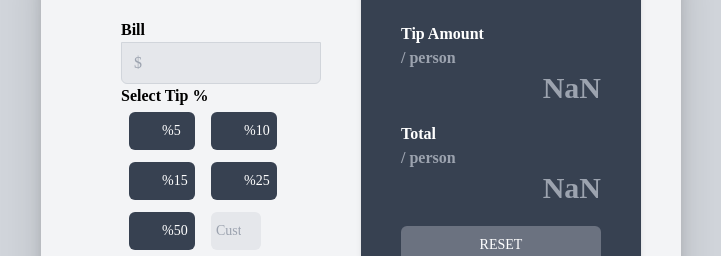
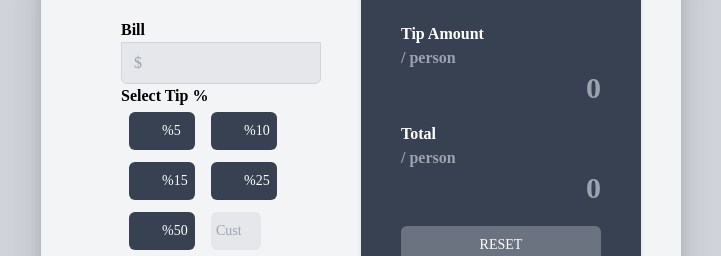
Before and after one commit to Edwardb11/Tip-calculator-app, a React (Create React App) app: page / in a window 1280 px wide. Shown: the part 229-485 px from the top of the page, without its empty margins (279-1000 px from the left). Built offline with nearby package versions, Linux system fonts and the light colour scheme.

Commit message:
Fix: updating the comparison with NaN as I investigated that there is an isNaN function that would work better for me

```diff
--- a/src/componets/box/Box.js
+++ b/src/componets/box/Box.js
@@ -69,14 +69,14 @@ export default function Box() {
                   Tip Amount
                   <span className="flex text-gray-400 "> / person </span>
                   <h2 className="text-right text-3xl text-gray-400">
-                    {TipAmount != -1 ? TipAmount.toFixed(2) : 0}
+                    {isNaN(TipAmount) ? 0 : TipAmount.toFixed(2)}
                   </h2>
                 </div>
                 <div className="text-white my-1 mb-5">
                   Total
                   <span className="flex text-gray-400 "> / person </span>
                   <h2 className="text-right text-3xl text-gray-400">
-                    {typeof total != -1 ? total.toFixed(2) : 0}
+                    {isNaN(total) ? 0 : total.toFixed(2)}
                   </h2>
                 </div>
                 <button className="bg-gray-500 w-full tex-gray-300   py-2 px-8 border border-transparent text-sm font-medium rounded-md text-white hover:bg-gray-300  hover:text-gray-700 focus:outline-none focus:ring-2 focus:ring-offset-2 focus:ring-indigo-500">
```
Also changed, not shown: 1 other file (tests, documents, lock files or other folders).
